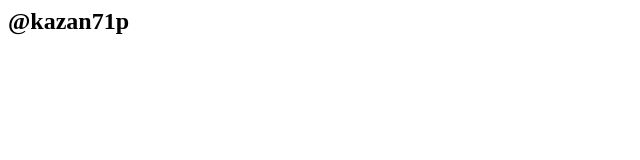
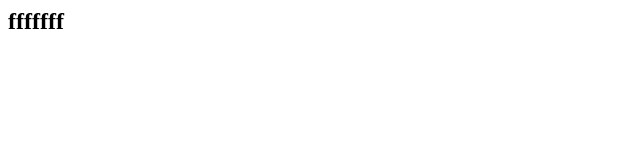
Before and after one commit to mornach/webpage, a plain HTML site: page index.html in a window 1280 px wide. Shown: the whole page, without its empty margins (0-640 px from the left). Drawn offline with Linux system fonts and the light colour scheme.

Commit message:
Update index.html

```diff
--- a/index.html
+++ b/index.html
@@ -1,6 +1,6 @@
 <html>
   <body>
-    <h2>@kazan71p<h2>
+    <h2>fffffff<h2>
 
   </body>
 </html>
```
